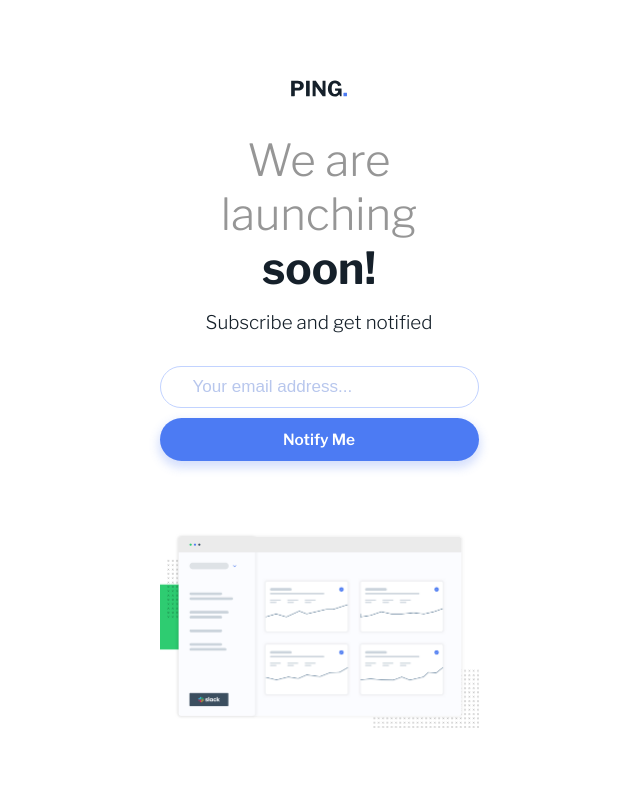
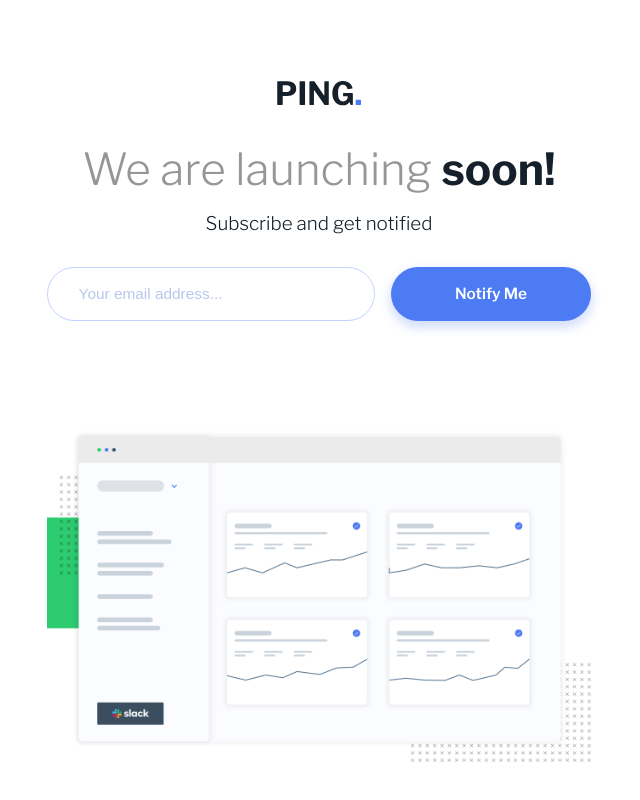
Before and after one commit to JoshDagat/FM---Ping, a plain HTML site: page index.html in a window 1280 px wide. Shown: the top 800 px of the page, without its empty margins (321-961 px from the left). Drawn offline with Linux system fonts and the light colour scheme.

Commit message:
Finished with layout. Proceeding with JS.

```diff
--- a/assets/css/styles.css
+++ b/assets/css/styles.css
@@ -8,6 +8,12 @@
     font-family: "Libre Franklin";
     font-weight: 300;
     src: url(../fonts/LibreFranklin-Light.ttf);
+}
+
+@font-face {
+    font-family: "Libre Franklin";
+    font-style: italic;
+    src: url(../fonts/LibreFranklin-Italic.ttf);
 }
 @font-face {
     font-family: "Libre Franklin";
@@ -41,7 +47,7 @@ header {
 }
 
 header .logo img {
-    max-width: 3.5rem;
+    max-width: calc(56px + 34 * ((100vw - 375px) / 1065));
 }
 
 main {
@@ -74,14 +80,26 @@ main .form {
     margin: 0 auto;
 }
 
+main .form .error-message {
+    font-size: calc(10px + 2 * ((100vw - 375px) / 1065));
+    font-style: italic;
+    color: #FF5466;
+    display: none;
+}
+
+main .form.error .error-message {
+    display: unset;
+    margin-bottom: 1.25rem;
+}
+
 main input {
-    padding: 0.625rem 2rem;
+    padding: 0.625em 2em;
     border: 1px solid #c2d3ff;
     box-shadow: 0px 0px 7px 3px rgba(0,0,0,0.0001);
     border-radius: 28px;
-    margin-bottom: 0.625rem;
+    margin-bottom: 0.675rem;
 
-    font-size: calc(12px + 6 * ((100vw - 375px) / 1065));
+    font-size: calc(12px + 4 * ((100vw - 375px) / 1065));
 }
 
 main input::placeholder {
@@ -101,6 +119,10 @@ main .form button[type="submit"] {
     padding: 0.75rem;
     color: #fff;
     margin-bottom: 4.5rem;
+}
+
+main .form button[type="submit"]:hover{
+    background: #7196F5;
 }
 
 .img-div {
@@ -147,3 +169,53 @@ footer .copyright {
 .attribution a {
     color: hsl(228, 45%, 44%);
 }
+
+@media screen and (min-width: 551px) {
+    body {
+        max-width: 450px;
+    }
+}
+
+@media screen and (min-width: 701px ) {
+    body {
+        max-width: 600px;
+    }
+
+    main .form {
+        flex-direction: row;
+        justify-content: center;
+        gap: 1em;
+        margin-bottom: 6.8rem;
+    }
+
+    main input {
+        margin-bottom: unset;
+        width: 100%;
+        padding: 1.125em 1.987em;
+    }
+    main .form button[type="submit"] {
+        margin-bottom: unset;
+        width: 100%;
+        max-width: 200px;
+    }
+}
+
+@media screen and (min-width: 1400px) {
+    header .logo img {
+        max-width: 90px;
+    }
+
+    main h2 {
+        font-size: 3rem;
+    }
+
+    main .subscribe-text {
+        font-size: 1.25rem
+    }
+
+    main input,
+    main .form button[type="submit"] {
+        font-size: 1rem;
+    }
+
+}
--- a/index.html
+++ b/index.html
@@ -29,6 +29,7 @@
 
     <form action="/" class="form" id="form">
       <input type="email" id="email" name="email" placeholder="Your email address..." aria-placeholder="Enter your email address here..." required>
+      <span class="error-message">Error Message</span>
       <button type="submit">Notify Me</button>
     </form>
     <div class="img-div">
```
Also changed, not shown: assets/fonts/LibreFranklin-Italic.ttf (added).
